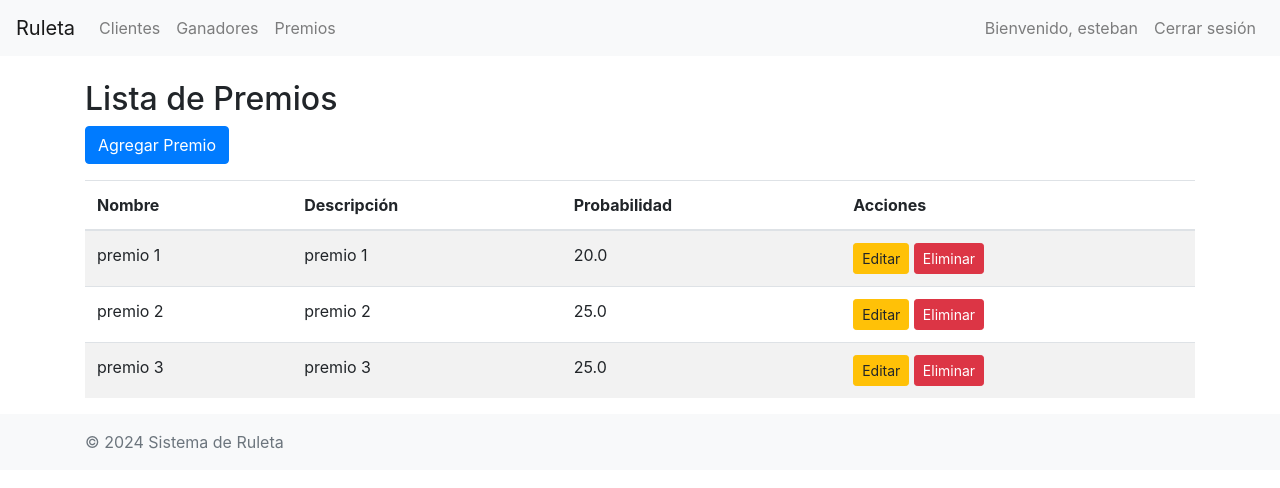
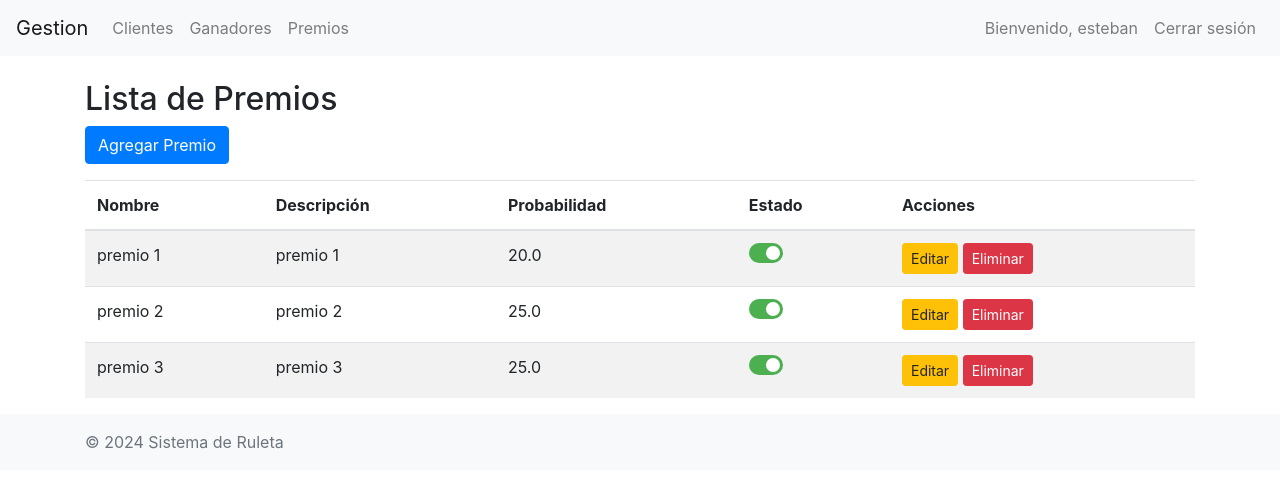
Before and after one commit to teban29/RuletaAutopacifico, a Django app: page /ruleta/premios/ in a window 1280 px wide. Shown: the top 488 px of the page. Run offline with Django 5.2, Linux system fonts and the light colour scheme; a user stored in the database is signed in; data comes from the database, SQL or seed files in the repository; both versions use the stored data as it was after the commit; some libraries are stand-ins or nearby versions.

Commit message:
trasnochado

```diff
--- a/autopacifico/settings.py
+++ b/autopacifico/settings.py
@@ -27,9 +27,9 @@ DEBUG = True
 
 ALLOWED_HOSTS = []
 
-LOGIN_URL = '/accounts/login/'
-LOGOUT_REDIRECT_URL = '/accounts/login/'
-LOGIN_REDIRECT_URL = '/ruleta/admin-main/'
+LOGIN_URL = 'login'  # Nombre de la vista de login
+LOGIN_REDIRECT_URL = 'admin_main'  # Redirige a la página principal del administrador luego del login
+LOGOUT_REDIRECT_URL = 'login'
 
 
 
--- a/autopacifico/urls.py
+++ b/autopacifico/urls.py
@@ -20,9 +20,7 @@ from django.contrib.auth import views as auth_views
 
 urlpatterns = [
     path('admin/', admin.site.urls),
-    path('ruleta/', include('ruleta.urls')),  # Incluye las URLs de la aplicación ruleta
-
-    # URLs de autenticación
-    path('accounts/login/', auth_views.LoginView.as_view(template_name='registration/login.html'), name='login'),
-    path('accounts/logout/', auth_views.LogoutView.as_view(), name='logout'),
+    path('', auth_views.LoginView.as_view(template_name='registration/login.html'), name='login'),  # Página principal al login
+    path('ruleta/', include('ruleta.urls')),  # Incluye las rutas de la aplicación `ruleta`
+    path('accounts/', include('django.contrib.auth.urls')),  # Añade rutas para login/logout
 ]
--- a/ruleta/models.py
+++ b/ruleta/models.py
@@ -16,6 +16,7 @@ class Premio(models.Model):
     nombre = models.CharField(max_length=100)
     descripcion = models.TextField()
     probabilidad = models.FloatField()
+    activo = models.BooleanField(default=True)
 
     def __str__(self):
         return f"{self.nombre}"
@@ -28,6 +29,8 @@ class Ruleta(models.Model):
     def __str__(self):
         return f"Tiro lanzado por {self.cliente.nombre} el {self.fecha_tiro}"
 
+
+
 class Ganador(models.Model):
     cliente = models.ForeignKey(Cliente, on_delete=models.CASCADE)
     premio = models.ForeignKey(Premio, on_delete=models.CASCADE)
--- a/ruleta/templates/base.html
+++ b/ruleta/templates/base.html
@@ -8,7 +8,7 @@
 </head>
 <body>
     <nav class="navbar navbar-expand-lg navbar-light bg-light">
-        <a class="navbar-brand" href="#">Ruleta</a>
+        <a class="navbar-brand" href="{% url 'admin_main' %}">Gestion</a>
         <button class="navbar-toggler" type="button" data-toggle="collapse" data-target="#navbarNav" aria-controls="navbarNav" aria-expanded="false" aria-label="Toggle navigation">
             <span class="navbar-toggler-icon"></span>
         </button>
--- a/ruleta/templates/ruleta/premio_list.html
+++ b/ruleta/templates/ruleta/premio_list.html
@@ -9,6 +9,7 @@
         <th>Nombre</th>
         <th>Descripción</th>
         <th>Probabilidad</th>
+        <th>Estado</th>
         <th>Acciones</th>
       </tr>
     </thead>
@@ -19,6 +20,13 @@
           <td>{{ premio.descripcion }}</td>
           <td>{{ premio.probabilidad }}</td>
           <td>
+            <!-- Interruptor de activación/desactivación -->
+            <label class="switch">
+              <input type="checkbox" class="toggle-premio" data-url="{% url 'premio_toggle' premio.pk %}" {% if premio.activo %}checked{% endif %}>
+              <span class="slider round"></span>
+            </label>
+          </td>
+          <td>
             <a href="{% url 'premio_update' premio.pk %}" class="btn btn-warning btn-sm">Editar</a>
             <a href="{% url 'premio_delete' premio.pk %}" class="btn btn-danger btn-sm">Eliminar</a>
           </td>
@@ -26,4 +34,84 @@
       {% endfor %}
     </tbody>
   </table>
+
+  <script>
+    document.addEventListener('DOMContentLoaded', function () {
+      const toggles = document.querySelectorAll('.toggle-premio');
+      toggles.forEach(toggle => {
+        toggle.addEventListener('change', function () {
+          fetch(this.dataset.url, {
+            method: 'POST',
+            headers: {
+              'X-CSRFToken': '{{ csrf_token }}',  // Necesitas pasar el token CSRF para la seguridad de Django
+            },
+          })
+          .then(response => {
+            if (!response.ok) {
+              throw new Error('Error al cambiar el estado del premio');
+            }
+          })
+          .catch(error => {
+            console.error('Hubo un error:', error);
+            this.checked = !this.checked;  // Revertir el cambio si falla
+          });
+        });
+      });
+    });
+  </script>
+
+  <style>
+    .switch {
+      position: relative;
+      display: inline-block;
+      width: 34px;
+      height: 20px;
+    }
+
+    .switch input {
+      opacity: 0;
+      width: 0;
+      height: 0;
+    }
+
+    .slider {
+      position: absolute;
+      cursor: pointer;
+      top: 0;
+      left: 0;
+      right: 0;
+      bottom: 0;
+      background-color: #ccc;
+      transition: .4s;
+      border-radius: 34px;
+    }
+
+    .slider:before {
+      position: absolute;
+      content: "";
+      height: 14px;
+      width: 14px;
+      left: 3px;
+      bottom: 3px;
+      background-color: white;
+      transition: .4s;
+      border-radius: 50%;
+    }
+
+    input:checked + .slider {
+      background-color: #4CAF50;
+    }
+
+    input:checked + .slider:before {
+      transform: translateX(14px);
+    }
+
+    .slider.round {
+      border-radius: 34px;
+    }
+
+    .slider.round:before {
+      border-radius: 50%;
+    }
+  </style>
 {% endblock %}
--- a/ruleta/urls.py
+++ b/ruleta/urls.py
@@ -1,13 +1,18 @@
-from django.urls import path
+from django.urls import path, include
 from . import views
 from django.contrib.auth import views as auth_views
 
 urlpatterns = [
+    # Hacer que la página de login sea la principal
+    path('', auth_views.LoginView.as_view(template_name='registration/login.html'), name='login'),
+
+    # URLs para registro de cliente y resultado
     path('jugar/', views.registro_cliente_y_ruleta, name='registro_cliente_y_ruleta'),
     path('resultado/<int:cliente_id>/', views.resultado, name='resultado'),
 
     # URLs para Clientes
-    path('clientes/', views.ClienteListView.as_view(), name='cliente_list'),    path('clientes/nuevo/', views.ClienteCreateView.as_view(), name='cliente_create'),
+    path('clientes/', views.ClienteListView.as_view(), name='cliente_list'),
+    path('clientes/nuevo/', views.ClienteCreateView.as_view(), name='cliente_create'),
     path('clientes/editar/<int:pk>/', views.ClienteUpdateView.as_view(), name='cliente_update'),
     path('clientes/eliminar/<int:pk>/', views.ClienteDeleteView.as_view(), name='cliente_delete'),
 
@@ -17,13 +22,21 @@ urlpatterns = [
     path('ganadores/editar/<int:pk>/', views.GanadorUpdateView.as_view(), name='ganador_update'),
     path('ganadores/eliminar/<int:pk>/', views.GanadorDeleteView.as_view(), name='ganador_delete'),
 
+
     # URLs para Premios
     path('premios/', views.PremioListView.as_view(), name='premio_list'),
     path('premios/nuevo/', views.PremioCreateView.as_view(), name='premio_create'),
     path('premios/editar/<int:pk>/', views.PremioUpdateView.as_view(), name='premio_update'),
     path('premios/eliminar/<int:pk>/', views.PremioDeleteView.as_view(), name='premio_delete'),
+    path('premios/toggle/<int:pk>/', views.premio_toggle, name='premio_toggle'),  # Añadir esta línea
 
-    path('accounts/login', auth_views.LoginView.as_view(template_name='registration/login.html'), name='login'),
-    path('accounts/logout', auth_views.LogoutView.as_view(), name='logout'),
+
+
+
+    # URLs para cuentas
+    path('accounts/login/', auth_views.LoginView.as_view(template_name='registration/login.html'), name='login'),
+    path('accounts/logout/', auth_views.LogoutView.as_view(), name='logout'),
+
+    # URL para la página principal del administrador
     path('admin-main/', views.admin_main_page, name='admin_main'),
 ]
--- a/ruleta/views.py
+++ b/ruleta/views.py
@@ -17,6 +17,14 @@ class AdminRequiredMixin(UserPassesTestMixin):
 @user_passes_test(lambda u: u.is_staff or u.is_superuser)
 def admin_main_page(request):
     return render(request, 'ruleta/admin_main_page.html')
+
+@login_required
+@user_passes_test(lambda u: u.is_staff or u.is_superuser)
+def premio_toggle(request, pk):
+    premio = get_object_or_404(Premio, pk=pk)
+    premio.activo = not premio.activo  # Cambiar el estado de activo/inactivo
+    premio.save()
+    return redirect('premio_list')
 
 def registro_cliente_y_ruleta(request):
     if request.method == 'POST':
```
Also changed, not shown: db.sqlite3, ruleta/migrations/0004_premio_activo.py (added).
